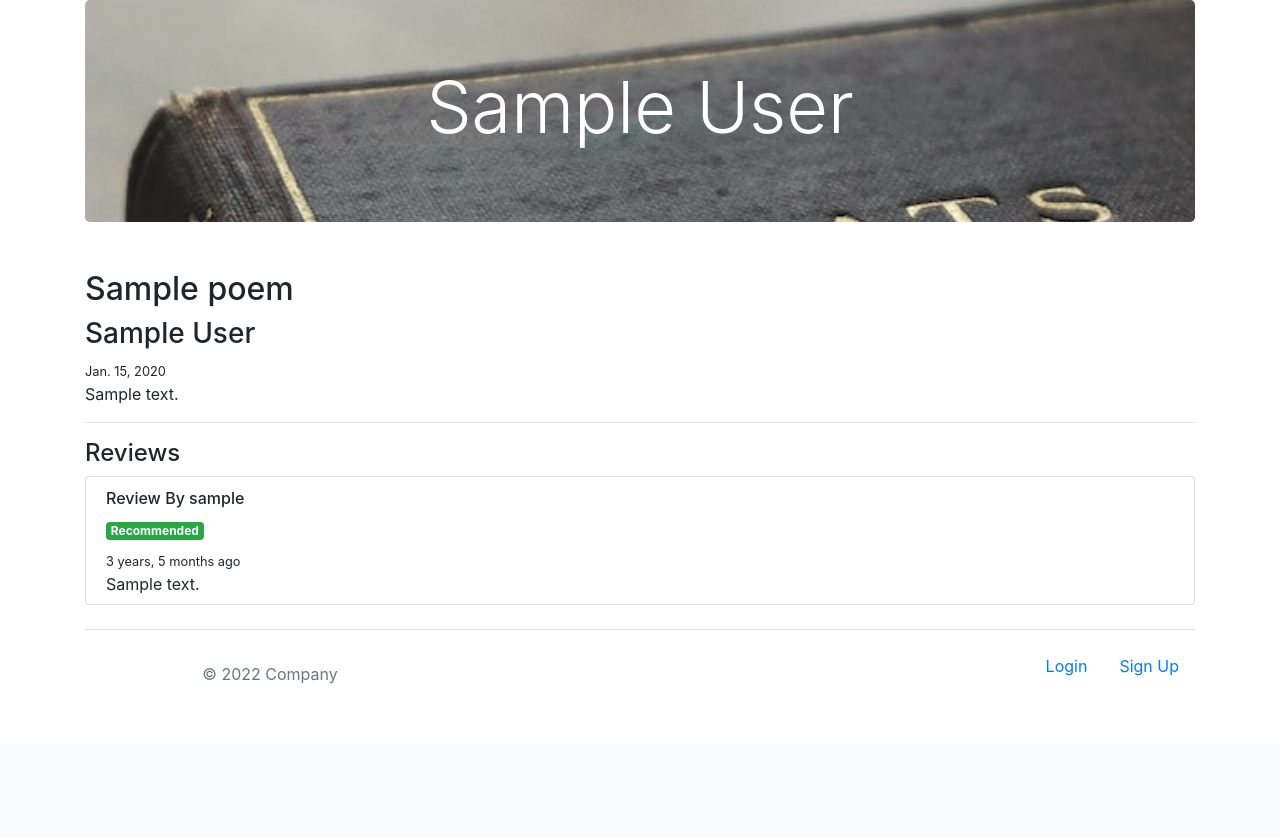
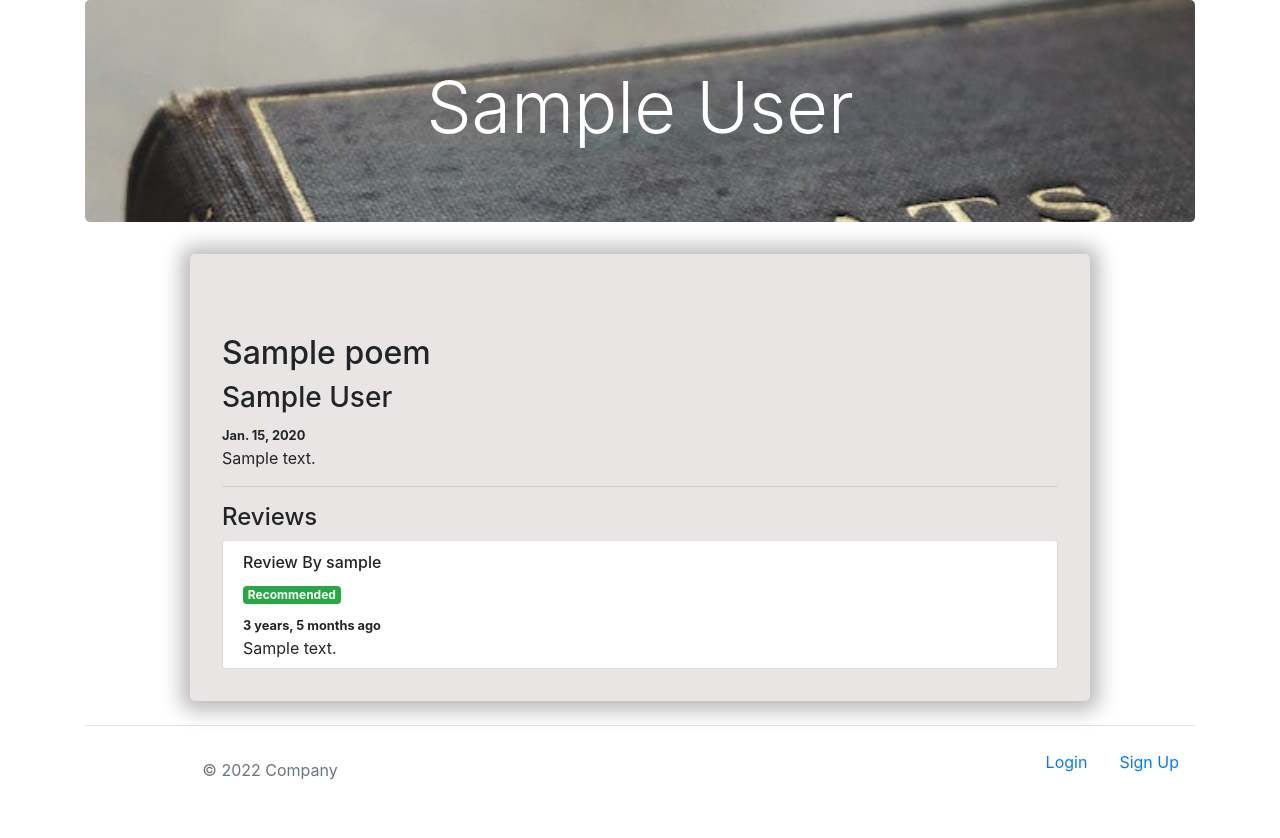
Before and after one commit to Vidito/django-poemreview, a Django app: page /poems/1/ in a window 1280 px wide. Shown: the part 56-894 px from the top of the page. Before the commit the page ends 740 px from the top, so only its background shows below. Run offline with Django 4.2, Linux system fonts and the light colour scheme; tables that the repository leaves empty hold one stand-in row (values such as "Sample post"); some libraries are stand-ins or nearby versions.

Commit message:
added some css to max-width: 900px

```diff
--- a/static/css/styles.css
+++ b/static/css/styles.css
@@ -3,3 +3,17 @@
     background-repeat: no-repeat;
     background-size: cover;
 }
+.myContent{
+    margin: 0 auto;
+    padding: 2rem;
+    max-width: 900px;
+    border-radius: 5px;
+    background-color: #e9e5e5;
+    box-shadow: 0px 1px 20px 9px rgba(0,0,0,0.27);
+-webkit-box-shadow: 0px 1px 20px 9px rgba(0,0,0,0.27);
+-moz-box-shadow: 0px 1px 20px 9px rgba(0,0,0,0.27);
+}
+
+small{
+    font-weight: bold;
+}
--- a/templates/poem_detail.html
+++ b/templates/poem_detail.html
@@ -1,8 +1,10 @@
 {% extends 'base.html' %}
 {% block content %}
+
 <div class="jumbotron text-center bg-secondary text-white hero">
     <h1 class="display-3">{{ poem.author }}</h1>
 </div>
+<div class="myContent">
   <h2 class="mt-5">{{ poem.title }}</h2>
   <h3>{{ poem.author }}</h3>
   <small>{{ poem.created_at }}</small>
@@ -37,5 +39,5 @@
 
     {% endfor %}
   </ul>
-
+</div>
 {% endblock content %}
```
Lines whose indentation alone changed are shown as unchanged.
